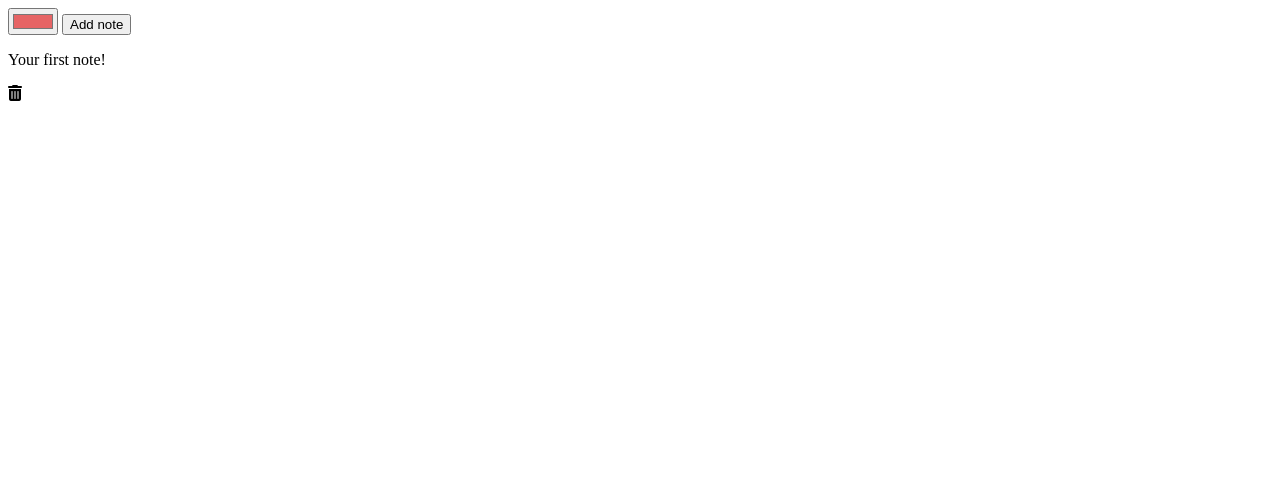
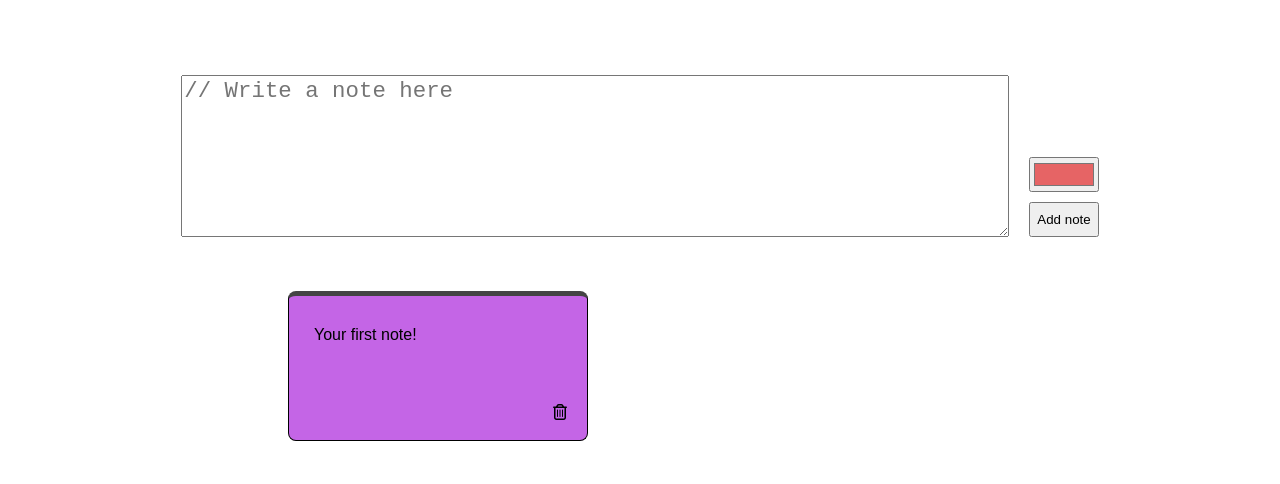
Before and after one commit to CourtneeM/sticky-notes, a website: page index.html in a window 1280 px wide. Drawn offline with Linux system fonts and the light colour scheme.

Commit message:
Add note display and user color choice

```diff
--- a/index.html
+++ b/index.html
@@ -11,7 +11,7 @@
     <main>
       <section class="new-note">
         <div class="new-note-input">
-          <text-area placeholder="// Write a note here"></text-area>
+          <textarea rows="6" cols="60" placeholder="// Write a note here"></textarea>
         </div>
         <div class="new-note-btns">
           <input type="color" id="note-color" name="note-color" value="#e66465">
--- a/index.js
+++ b/index.js
@@ -1,7 +1,7 @@
 let stickyNotes = {
-  notes: ['Your first note!'],
-  addNote: function(note) {
-    this.notes.push(note);
+  notes: [{description: 'Your first note!', color: '#c465e6'}],
+  addNote: function(description, color) {
+    this.notes.push({description, color});
   },
   deleteNote: function(index) {
     this.notes.splice(index, 1);
@@ -10,24 +10,47 @@ let stickyNotes = {
 
 const displayNotes = () =>{
   const notesSection = document.querySelector('.notes');
+
+  if (notesSection.firstChild) {
+    while (notesSection.firstChild) {
+      notesSection.removeChild(notesSection.firstChild);
+    }
+  }
+
   stickyNotes.notes.forEach((note) => {
     let noteDiv = document.createElement('div');
+    noteDiv.style.backgroundColor = note.color;
     notesSection.appendChild(noteDiv);
 
     let noteP = document.createElement('p');
-    noteP.textContent = note;
-    notesSection.appendChild(noteP);
+    noteP.textContent = note.description;
+    noteDiv.appendChild(noteP);
 
     let noteTrash = document.createElement('i');
-    noteTrash.classList.add('fas', 'fa-trash-alt');
-    notesSection.appendChild(noteTrash);
+    noteTrash.classList.add('far', 'fa-trash-alt');
+    noteDiv.appendChild(noteTrash);
   });
 }
 
+const buttonHandler = (() => {
+  const addNoteBtn = document.getElementById('add-note-btn');
+
+  addNoteBtn.addEventListener('click', () => {
+    const userInputTextarea = document.querySelector('textarea');
+    const colorInputValue = document.querySelector('[type="color"]').value;
+    stickyNotes.addNote(userInputTextarea.value, colorInputValue);
+    displayNotes();
+    userInputTextarea.value = "";
+  });
+
+  const notesSection = document.querySelector('.notes');
+  notesSection.addEventListener('click', (e) => {
+    if (e.target.classList.contains('fa-trash-alt')) {
+      let index = Array.from(e.target.parentElement.parentElement.children).indexOf(e.target.parentElement);
+      stickyNotes.deleteNote(index);
+      displayNotes();
+    }
+  });
+})();
+
 displayNotes();
-
-const addNoteBtn = document.getElementById('add-note-btn');
-addNoteBtn.addEventListener('click', () => {
-  const colorInputValue = document.querySelector('[type="color"]').value;
-  console.log(colorInputValue);
-})
--- a/scss/style.scss
+++ b/scss/style.scss
@@ -5,4 +5,64 @@
 body {
   margin: 0;
   padding: 0;
+  font-family: sans-serif;
 }
+
+main {
+  display: flex;
+  flex-direction: column;
+  justify-content: center;
+  align-items: center;
+}
+
+.new-note {
+  margin-top: 75px;
+  display: flex;
+  align-items: flex-end;
+  textarea {
+    font-size: 1.4rem;
+  }
+}
+
+.new-note-btns {
+  display: flex;
+  flex-direction: column;
+  margin-left: 20px;
+  input, button {
+    width: 100%;
+    height: 35px;
+  }
+  input {
+    margin-bottom: 10px;
+  }
+  button {
+    margin-bottom: 4px;
+  }
+}
+
+.notes {
+  margin-top: 50px;
+  width: 55%;
+  display: flex;
+  justify-content: space-between;
+  flex-wrap: wrap;
+ & > div {
+  margin-bottom: 40px;
+  width: 300px;
+  height: 150px;
+  position: relative;
+  border: 1px solid #000;
+  border-top: 5px solid #444;
+  border-radius: 8px;
+ }
+  p {
+    margin-top: 30px;
+    margin-left: 25px;
+  }
+  i {
+    position: absolute;
+    bottom: 20px;
+    right: 20px;
+    cursor: pointer;
+  }
+}
```
Also changed, not shown: css/style.css.
